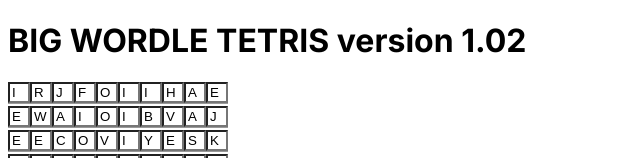
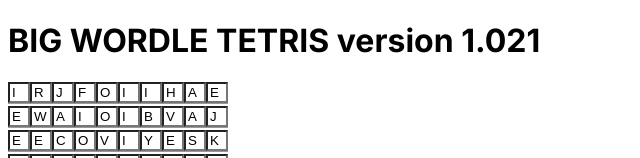
Before and after one commit to owenpercoco/owenpercoco.github.io, a Next.js app: page / in a window 1280 px wide. Shown: the top 158 px of the page, without its empty margins (0-640 px from the left). Built offline with nearby package versions, Linux system fonts and the light colour scheme.

Commit message:
update version

```diff
--- a/src/app/page.tsx
+++ b/src/app/page.tsx
@@ -3,7 +3,7 @@
 export default function Home() {
   return (
    <div className="app-container">
-      <h1>BIG WORDLE TETRIS version 1.02</h1>
+      <h1>BIG WORDLE TETRIS version 1.021</h1>
       <div className="board-container">
         <GameBoard/>
       </div>
```
